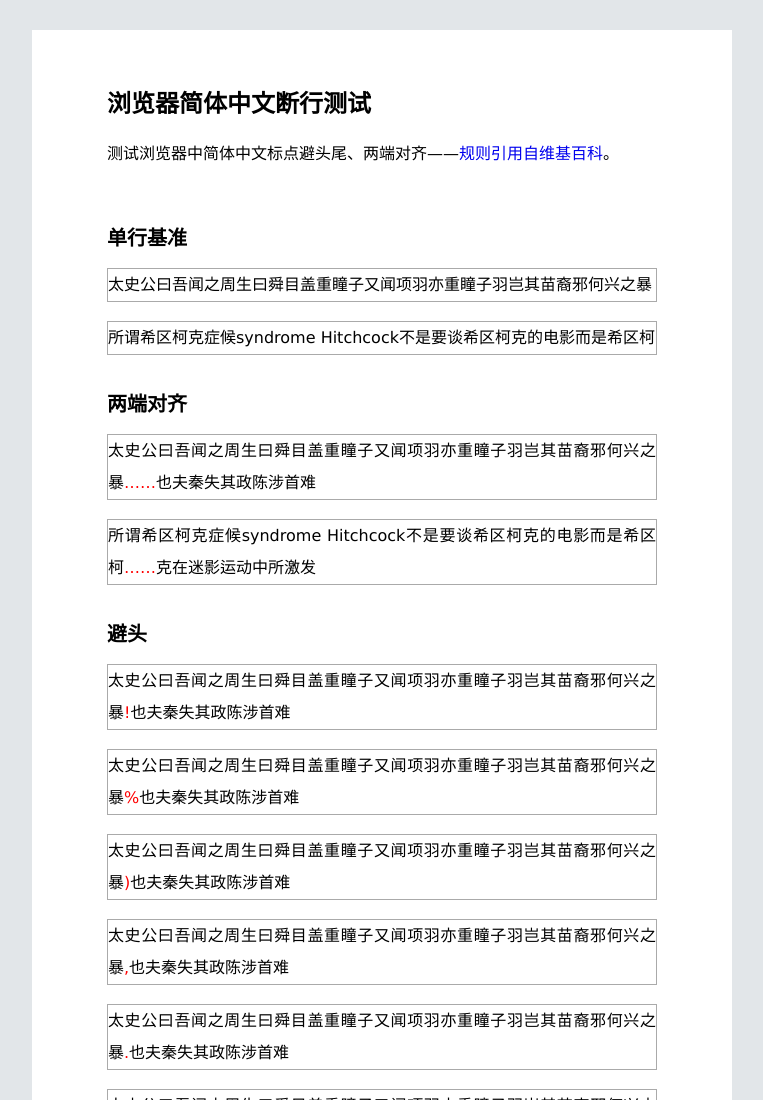
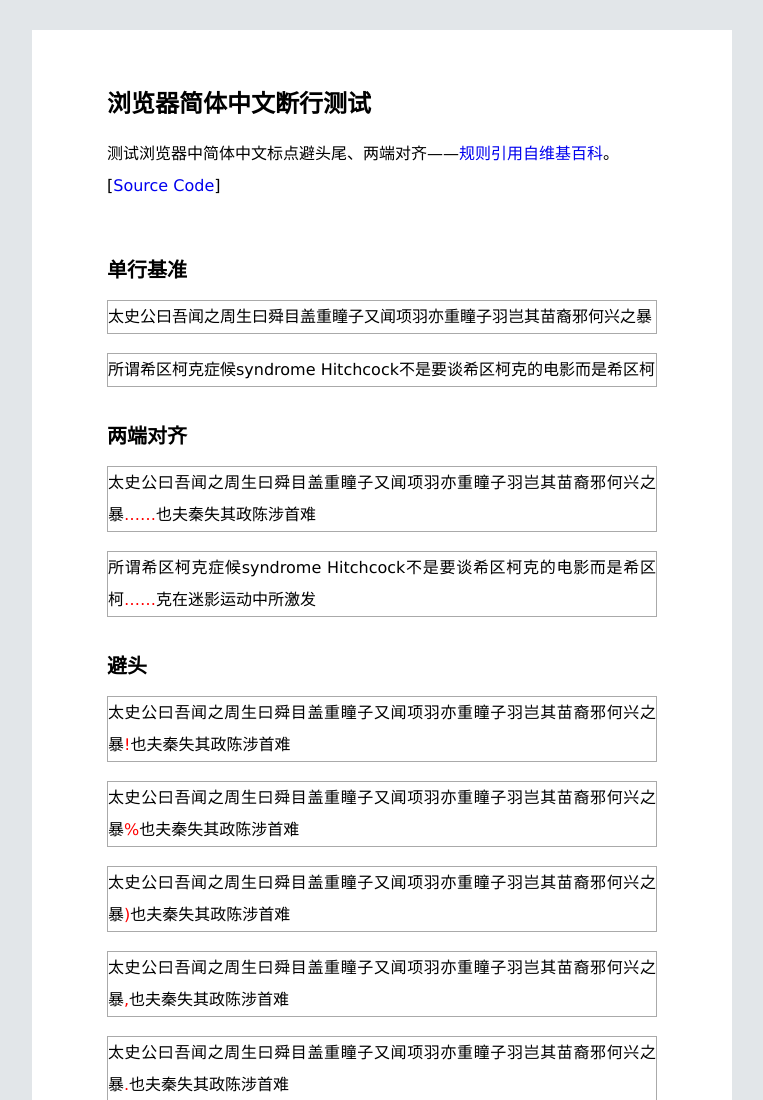
Before and after one commit to sakinijino/kinsokutest, a plain HTML site: page index.html in a window 1280 px wide. Shown: the top 1100 px of the page, without its empty margins (258-1021 px from the left). Drawn offline with Linux system fonts and the light colour scheme.

Commit message:
add source code link

```diff
--- a/index.html
+++ b/index.html
@@ -23,6 +23,7 @@
   <div id="container">
     <h1>浏览器简体中文断行测试</h1>
     <p class="intro">测试浏览器中简体中文标点避头尾、两端对齐——<a href="http://en.wikipedia.org/wiki/Line_breaking_rules_in_East_Asian_language" target="_blank">规则引用自维基百科</a>。</p>
+    <p class="intro">[<a href="https://github.com/sakinijino/kinsokutest">Source Code</a>]</p>
   </div>
   <!--Templates-->
   <script type="text/template" id="paragraph-template">
```
